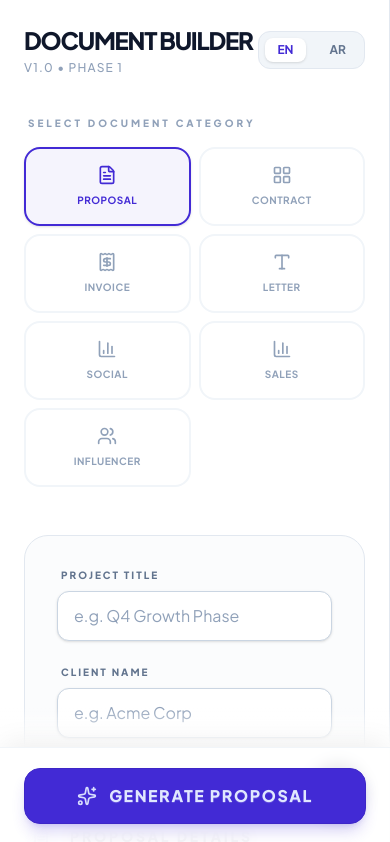
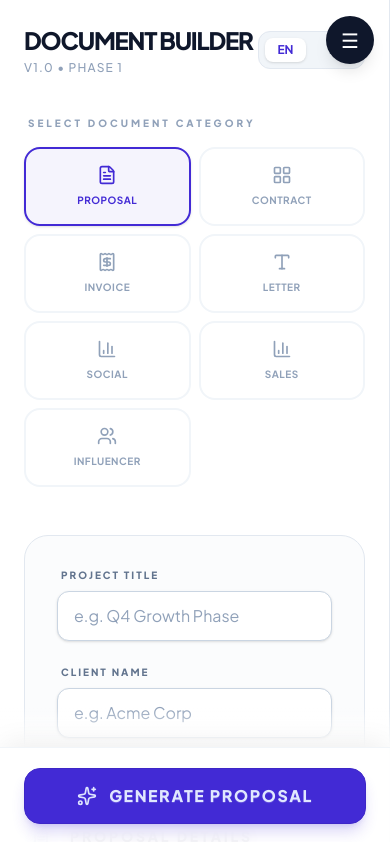
Before and after one commit to KaguSoftware/project1, a Next.js app in the folder frontend/: page / in a window 390 px wide. Shown: the top 842 px of the page. Built offline with nearby package versions, Linux system fonts and the light colour scheme.

Commit message:
preview mobile fix

```diff
--- a/frontend/src/components/preview/LivePreview/LivePreview.tsx
+++ b/frontend/src/components/preview/LivePreview/LivePreview.tsx
@@ -164,7 +164,7 @@ export const LivePreview = ({ className = "" }: LivePreviewProps) => {
 			{/* Mobile toggle button */}
 			<button
 				onClick={() => setOrderPanelOpen((v) => !v)}
-				className="lg:hidden fixed bottom-6 right-6 z-40 bg-slate-900 text-white rounded-full shadow-lg w-14 h-14 flex items-center justify-center text-xl"
+				className="lg:hidden fixed top-4 right-4 z-60 bg-slate-900 text-white rounded-full shadow-lg w-12 h-12 flex items-center justify-center text-xl"
 				title="Section order"
 			>
 				☰
@@ -183,7 +183,8 @@ export const LivePreview = ({ className = "" }: LivePreviewProps) => {
 					</button>
 				</div>
 
-				{/* Paper */}
+				{/* Paper — scaled down on mobile so the fixed-width PDF surface fits the viewport */}
+				<div className="origin-top scale-40 sm:scale-60 md:scale-75 lg:scale-100 -my-[30vh] sm:-my-[20vh] md:-my-[12vh] lg:my-0">
 				<div className="shadow-[0_20px_60px_-15px_rgba(0,0,0,0.12)] mb-4 border border-slate-200 rounded-sm">
 					<div
 						id="document-page"
@@ -227,6 +228,7 @@ export const LivePreview = ({ className = "" }: LivePreviewProps) => {
 							</p>
 						</div>
 					</div>
+				</div>
 				</div>
 
 				{/* ── ADD SECTION BAR — outside pdf-safe-mode ───── */}
```
